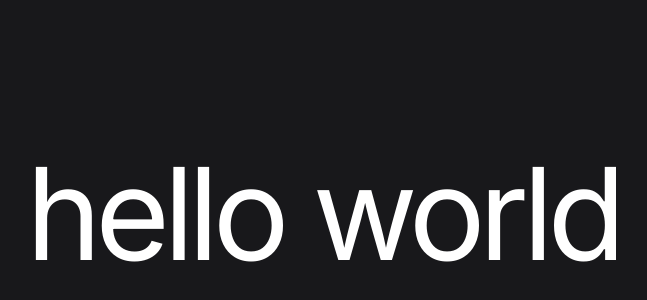
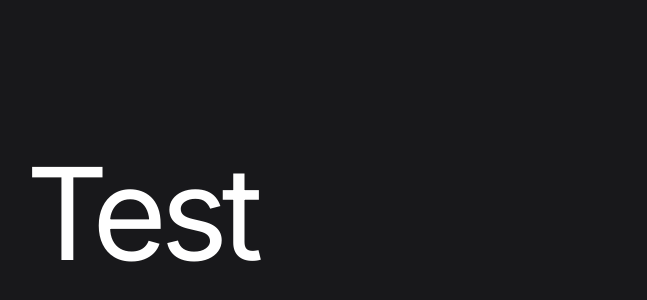
Before and after one commit to caizhitan/caizhitan-site, a React (Vite) app: page / in a window 1280 px wide. Shown: the part 482-782 px from the top of the page, without its empty margins (14-661 px from the left). Built offline with nearby package versions, Linux system fonts and the light colour scheme.

Commit message:
testing CICD

```diff
--- a/src/Pages/HeroPage.jsx
+++ b/src/Pages/HeroPage.jsx
@@ -8,7 +8,7 @@ export default function HeroPage() {
 
         {/* text-7xl is size, font-black is thickest weight, transition makes it feel alive */}
         <h1 className="text-9xl text-white tracking-tighter hover:text-blue-400 transition-colors duration-300 cursor-default">
-          hello world
+          Test
         </h1>
 
     </div>
```
